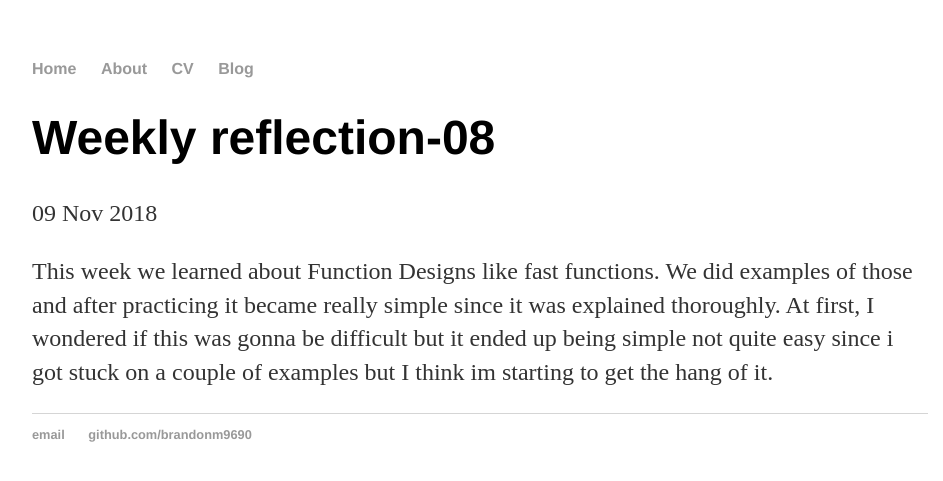
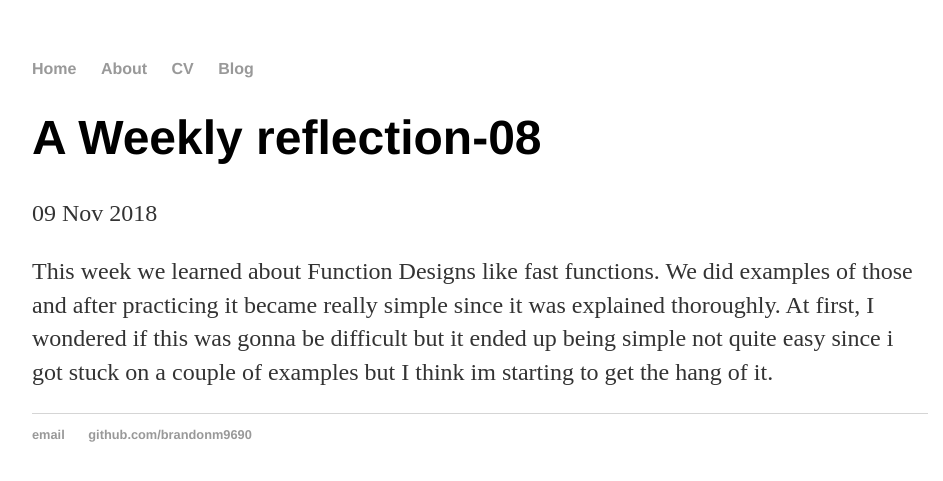
Before and after one commit to brandonm9690/brandonm9690.github.io, a Jekyll site: the page built from _posts/2018-11-09-weekly-reflection-08.md, in a window 1280 px wide. Shown: the top 481 px of the page, without its empty margins (160-1103 px from the left). Built offline with Jekyll 4.4.1, drawn with Linux system fonts in a browser that asks for light colours.

```diff
--- a/_posts/2018-11-09-weekly-reflection-08.md
+++ b/_posts/2018-11-09-weekly-reflection-08.md
@@ -1,6 +1,6 @@
 ---
 layout: post
-title: Weekly reflection-08
+title: A Weekly reflection-08
 date: 2018-11-09
 ---
 
```
